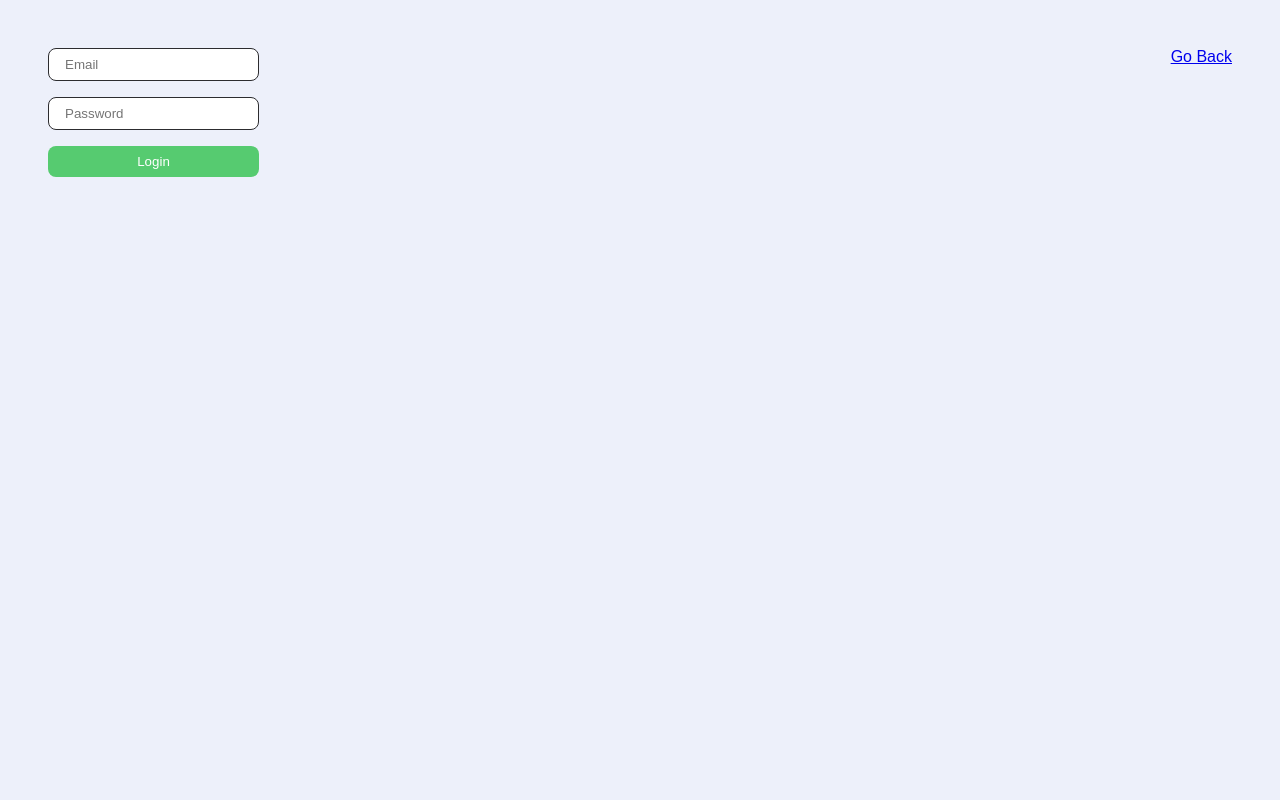
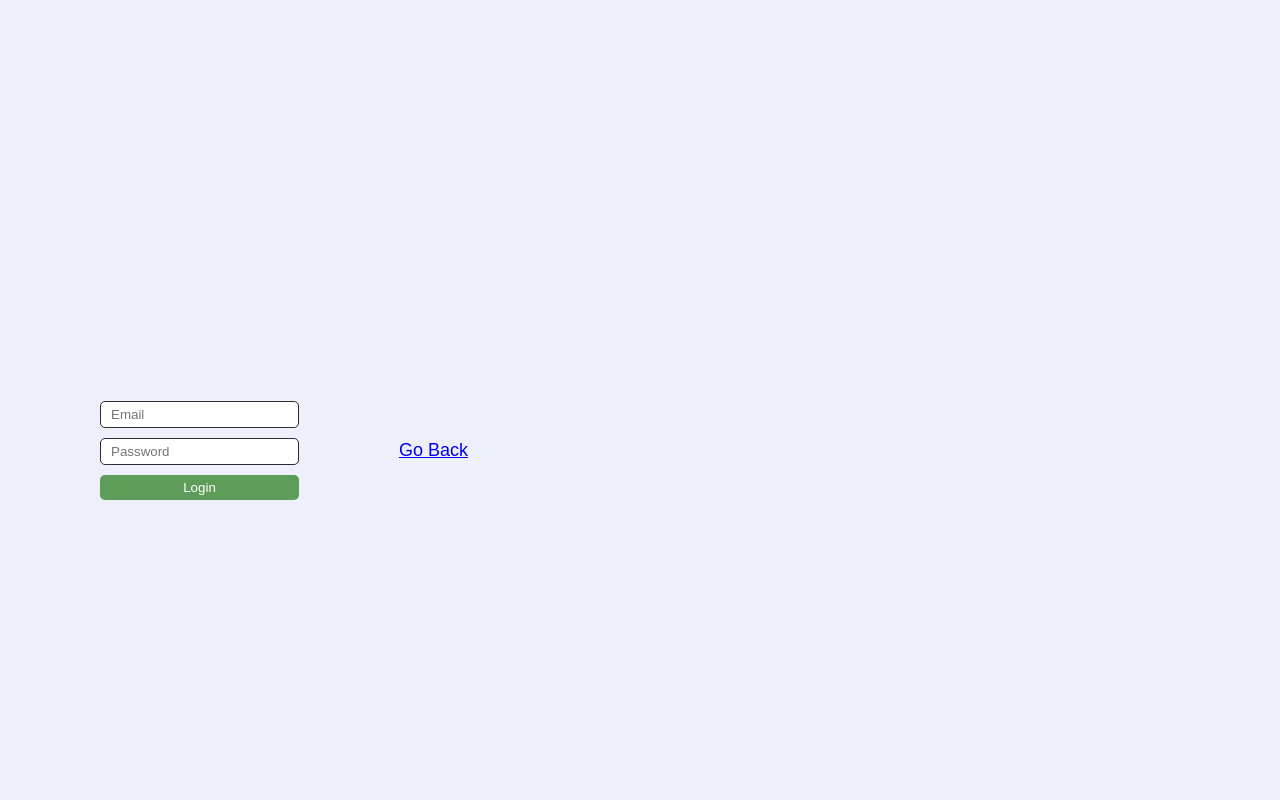
Before and after one commit to PatatoBit/scoreboard, a SvelteKit app: page /admin/1 in a window 1280 px wide. Shown: the top 800 px of the page. Built offline with nearby package versions, Linux system fonts and the light colour scheme; no server answers; a web font is replaced by a local one.

Commit message:
main page styling

```diff
--- a/src/lib/colours.ts
+++ b/src/lib/colours.ts
@@ -2,8 +2,8 @@
 export const colours = {
 	text: '#2c2c2f',
 	whitebg: '#edf0fa',
-	red: '#f25050',
+	red: '#d74f49',
 	yellow: '#f2c550',
-	green: '#56cb70',
-	blue: '#5677cb'
+	green: '#5e9c5a',
+	blue: '#4170ca'
 };
--- a/src/lib/components/AdminLogin.svelte
+++ b/src/lib/components/AdminLogin.svelte
@@ -3,12 +3,28 @@
 
 	let email: string;
 	let password: string;
+	let error: boolean = false;
+
+	function submit(email: string, password: string) {
+		try {
+			signIn(email, password);
+		} catch (error) {
+			console.error(error);
+			error = true;
+		}
+	}
 </script>
 
-<form on:submit|preventDefault={() => signIn(email, password)}>
-	<input type="text" placeholder="Email" required bind:value={email} />
-	<input type="password" placeholder="Password" required bind:value={password} />
-	<button type="submit" value="Submit">Login</button>
-</form>
+<div class="page">
+	<form on:submit|preventDefault={() => submit(email, password)}>
+		<input type="text" placeholder="Email" required bind:value={email} />
+		<input type="password" placeholder="Password" required bind:value={password} />
+		<button type="submit" value="Submit">Login</button>
 
-<a href="/">Go Back</a>
+		{#if error}
+			<p>Try Again</p>
+		{/if}
+	</form>
+
+	<a href="/">Go Back</a>
+</div>
--- a/src/lib/components/DuoBar.svelte
+++ b/src/lib/components/DuoBar.svelte
@@ -18,7 +18,7 @@
 <style lang="scss">
 	.bar-container {
 		display: flex;
-		height: 3rem;
+		height: 5rem;
 		border: 1px solid #ccc;
 		border-radius: 1rem;
 		overflow: hidden;
@@ -31,6 +31,7 @@
 		justify-content: center;
 		color: white;
 		font-weight: bold;
+		font-size: 1.8rem;
 	}
 
 	.bar1 {
--- a/src/routes/+layout.svelte
+++ b/src/routes/+layout.svelte
@@ -1,4 +1,5 @@
 <script lang="ts">
+	import Footer from '$lib/components/Footer.svelte';
 	import '../styles/global.scss';
 </script>
 
@@ -24,3 +25,5 @@
 <!-- Meta Tags Generated via https://www.opengraph.xyz -->
 
 <slot />
+
+<Footer />
--- a/src/styles/global.scss
+++ b/src/styles/global.scss
@@ -1,20 +1,13 @@
 @import url('https://fonts.googleapis.com/css2?family=IBM+Plex+Sans+Thai:wght@400;700&display=swap');
-
-$text: #2c2c2f;
-$whitebg: #edf0fa;
-$red: #f25050;
-$yellow: #f2c550;
-$green: #56cb70;
-$blue: #5677cb;
 
 // change to glboal css var
 :root {
 	--text: #2c2c2f;
 	--whitebg: #edf0fa;
-	--red: #f25050;
+	--red: #d74f49;
 	--yellow: #f2c550;
-	--green: #56cb70;
-	--blue: #5677cb;
+	--green: #5e9c5a;
+	--blue: #4170ca;
 }
 
 *,
@@ -28,19 +21,20 @@ $blue: #5677cb;
 html,
 body {
 	font-family: 'IBM Plex Sans Thai', sans-serif;
-	color: $text;
+	color: var(--text);
 	font-weight: 400;
+	font-size: 10px;
 	// background-color: $whitebg;
 }
 
 h1 {
-	font-size: 48px;
+	font-size: 3.7rem;
 	font-weight: 700;
 	line-height: 70px;
 }
 
 h2 {
-	font-size: 32px;
+	font-size: 3.2rem;
 	font-weight: 700;
 	line-height: 20px;
 }
@@ -50,8 +44,9 @@ h3 {
 	font-weight: 400;
 }
 
-p {
-	font-size: 18px;
+p,
+a {
+	font-size: 1.8rem;
 	font-weight: 400;
 }
 
@@ -69,25 +64,26 @@ button {
 
 	gap: 10rem;
 
-	justify-content: space-between;
+	align-items: center;
+	// justify-content: center;
 
-	padding: 3rem;
-	background-color: $whitebg;
+	padding: 5rem;
+	background-color: var(--whitebg);
 }
 
+.section {
+	// max-height: 80vh;
+	min-height: 100%;
+	// min-width: 100%;
+	display: flex;
+	flex-direction: column;
+	gap: 1rem;
+}
 // Query mobile
 @media (max-width: 768px) {
 	.page {
 		padding: 1.2rem;
 	}
-}
-
-.section {
-	flex: 1;
-	max-height: 80vh;
-	display: flex;
-	flex-direction: column;
-	gap: 1rem;
 }
 
 // Simple styling for form with text input, dropdown select, and a submit button
@@ -104,7 +100,7 @@ form {
 	select {
 		padding: 0.5rem 1rem;
 		border-radius: 0.5rem;
-		border: 1px solid $text;
+		border: 1px solid var(--text);
 	}
 
 	select {
@@ -112,7 +108,7 @@ form {
 	}
 
 	button[type='submit'] {
-		background-color: $green;
+		background-color: var(--green);
 		color: white;
 		border: none;
 	}
```
Also changed, not shown: src/routes/+page.svelte (+57 -16 lines), static/hand.png (added).
